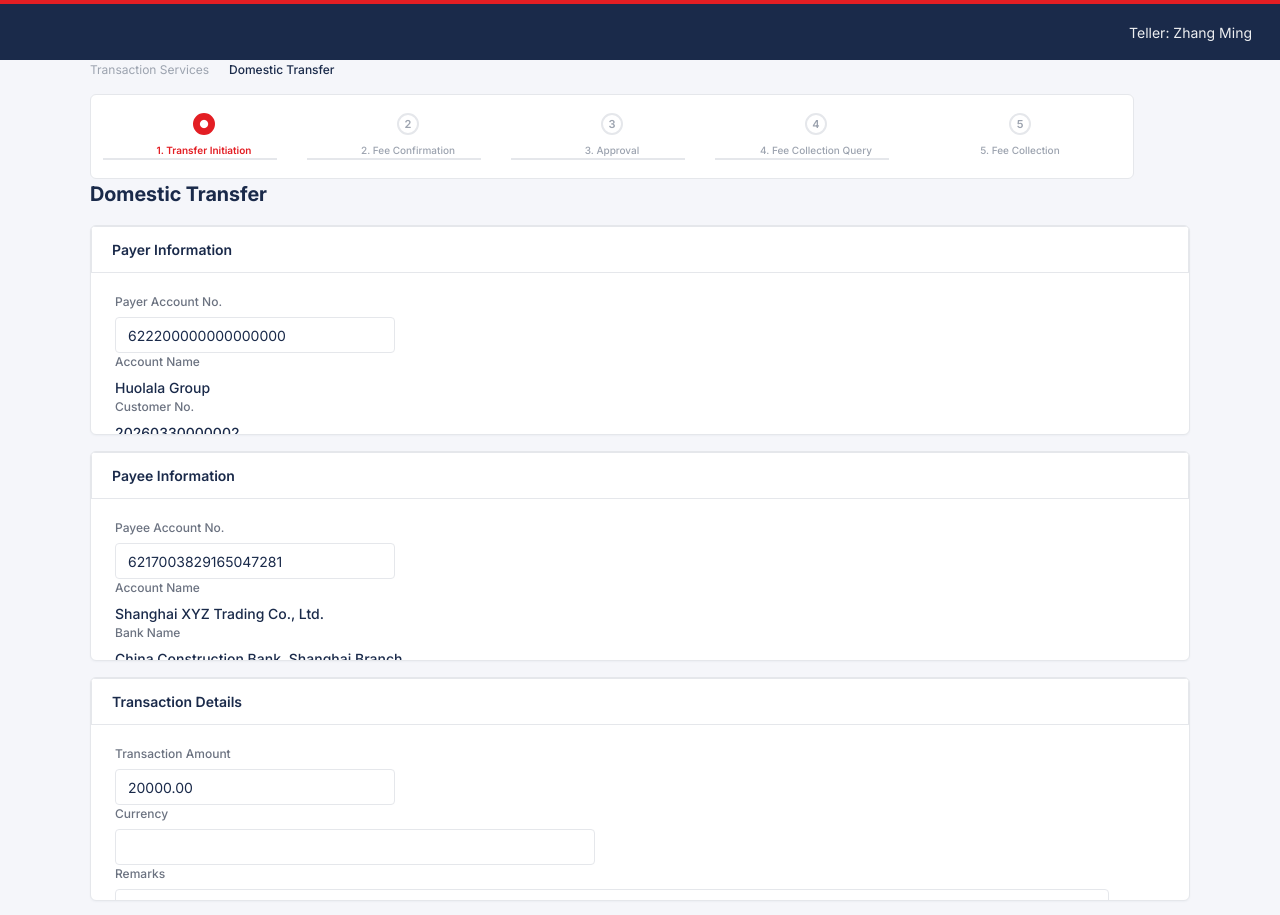
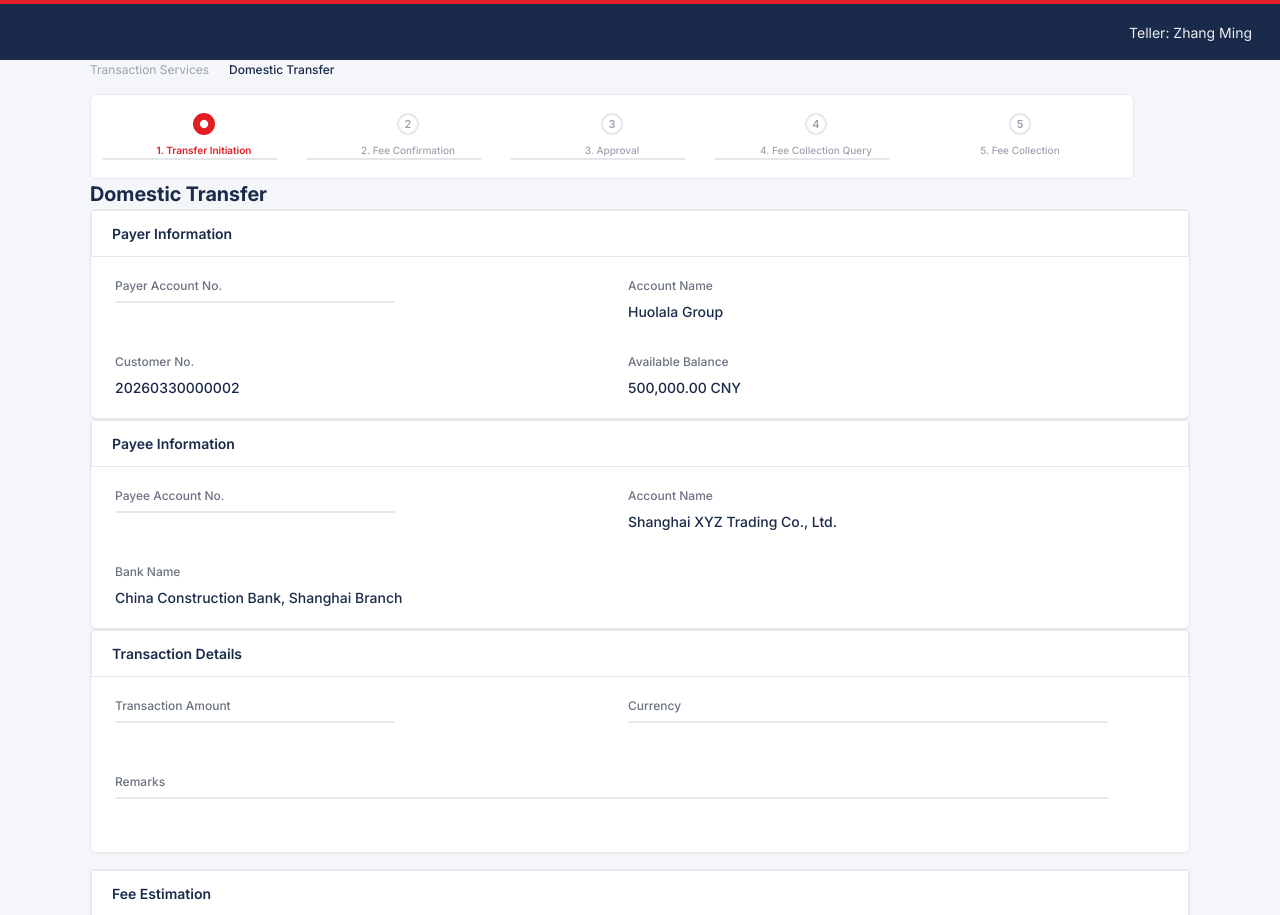
Before and after one commit to williamhqs/pricing-billing, a React (Vite) app: page / in a window 1280 px wide. Shown: the top 915 px of the page. Built offline with nearby package versions, Linux system fonts and the light colour scheme.

Commit message:
Regenerate by Prism fixing the fgrid auto layout issue.

```diff
--- a/src/component/PayeeInformation.tsx
+++ b/src/component/PayeeInformation.tsx
@@ -1,19 +1,5 @@
 export default function PayeeInformation() {
   return (
-    <div
-      style={{
-        display: "flex",
-        flexDirection: "column",
-        gap: 0,
-        paddingTop: 16,
-        paddingRight: 0,
-        paddingBottom: 0,
-        paddingLeft: 0,
-        justifyContent: "flex-start",
-        alignItems: "flex-start",
-        width: "100%",
-      }}
-    >
     <div
       style={{
         display: "flex",
@@ -65,16 +51,8 @@
       </div>
       <div
         style={{
-            display: "flex",
-            flexDirection: "column",
-            gap: 0,
-            paddingTop: 20,
-            paddingRight: 24,
-            paddingBottom: 20,
-            paddingLeft: 24,
-            justifyContent: "flex-start",
-            alignItems: "flex-start",
           width: "100%",
+          position: "relative",
         }}
       >
         <div
@@ -88,6 +66,9 @@
             paddingLeft: 0,
             justifyContent: "flex-start",
             alignItems: "flex-start",
+            position: "absolute",
+            left: 24,
+            top: 20,
             width: "100%",
             height: "100%",
           }}
@@ -166,6 +147,9 @@
             paddingLeft: 0,
             justifyContent: "flex-start",
             alignItems: "flex-start",
+            position: "absolute",
+            left: 537,
+            top: 20,
             width: "100%",
             height: "100%",
           }}
@@ -238,6 +222,9 @@
             paddingLeft: 0,
             justifyContent: "flex-start",
             alignItems: "flex-start",
+            position: "absolute",
+            left: 24,
+            top: 96,
             width: "100%",
             height: "100%",
           }}
@@ -301,6 +288,5 @@
         </div>
       </div>
     </div>
-    </div>
   );
 }
--- a/src/component/PayerInformation.tsx
+++ b/src/component/PayerInformation.tsx
@@ -1,19 +1,5 @@
 export default function PayerInformation() {
   return (
-    <div
-      style={{
-        display: "flex",
-        flexDirection: "column",
-        gap: 0,
-        paddingTop: 16,
-        paddingRight: 0,
-        paddingBottom: 0,
-        paddingLeft: 0,
-        justifyContent: "flex-start",
-        alignItems: "flex-start",
-        width: "100%",
-      }}
-    >
     <div
       style={{
         display: "flex",
@@ -65,16 +51,8 @@
       </div>
       <div
         style={{
-            display: "flex",
-            flexDirection: "column",
-            gap: 0,
-            paddingTop: 20,
-            paddingRight: 24,
-            paddingBottom: 20,
-            paddingLeft: 24,
-            justifyContent: "flex-start",
-            alignItems: "flex-start",
           width: "100%",
+          position: "relative",
         }}
       >
         <div
@@ -88,6 +66,9 @@
             paddingLeft: 0,
             justifyContent: "flex-start",
             alignItems: "flex-start",
+            position: "absolute",
+            left: 24,
+            top: 20,
             width: "100%",
             height: "100%",
           }}
@@ -166,6 +147,9 @@
             paddingLeft: 0,
             justifyContent: "flex-start",
             alignItems: "flex-start",
+            position: "absolute",
+            left: 537,
+            top: 20,
             width: "100%",
             height: "100%",
           }}
@@ -238,6 +222,9 @@
             paddingLeft: 0,
             justifyContent: "flex-start",
             alignItems: "flex-start",
+            position: "absolute",
+            left: 24,
+            top: 96,
             width: "100%",
             height: "100%",
           }}
@@ -310,6 +297,9 @@
             paddingLeft: 0,
             justifyContent: "flex-start",
             alignItems: "flex-start",
+            position: "absolute",
+            left: 537,
+            top: 96,
             width: "100%",
             height: "100%",
           }}
@@ -373,6 +363,5 @@
         </div>
       </div>
     </div>
-    </div>
   );
 }
--- a/src/component/TransactionDetails.tsx
+++ b/src/component/TransactionDetails.tsx
@@ -1,19 +1,5 @@
 export default function TransactionDetails() {
   return (
-    <div
-      style={{
-        display: "flex",
-        flexDirection: "column",
-        gap: 0,
-        paddingTop: 16,
-        paddingRight: 0,
-        paddingBottom: 0,
-        paddingLeft: 0,
-        justifyContent: "flex-start",
-        alignItems: "flex-start",
-        width: "100%",
-      }}
-    >
     <div
       style={{
         display: "flex",
@@ -65,16 +51,8 @@
       </div>
       <div
         style={{
-            display: "flex",
-            flexDirection: "column",
-            gap: 0,
-            paddingTop: 20,
-            paddingRight: 24,
-            paddingBottom: 20,
-            paddingLeft: 24,
-            justifyContent: "flex-start",
-            alignItems: "flex-start",
           width: "100%",
+          position: "relative",
         }}
       >
         <div
@@ -88,6 +66,9 @@
             paddingLeft: 0,
             justifyContent: "flex-start",
             alignItems: "flex-start",
+            position: "absolute",
+            left: 24,
+            top: 20,
             width: "100%",
             height: "100%",
           }}
@@ -166,6 +147,9 @@
             paddingLeft: 0,
             justifyContent: "flex-start",
             alignItems: "flex-start",
+            position: "absolute",
+            left: 537,
+            top: 20,
             width: "100%",
             height: "100%",
           }}
@@ -219,6 +203,9 @@
             paddingLeft: 0,
             justifyContent: "flex-start",
             alignItems: "flex-start",
+            position: "absolute",
+            left: 24,
+            top: 96,
             width: "100%",
             height: "100%",
           }}
@@ -288,6 +275,5 @@
         </div>
       </div>
     </div>
-    </div>
   );
 }
```
Lines whose indentation alone changed are shown as unchanged.
